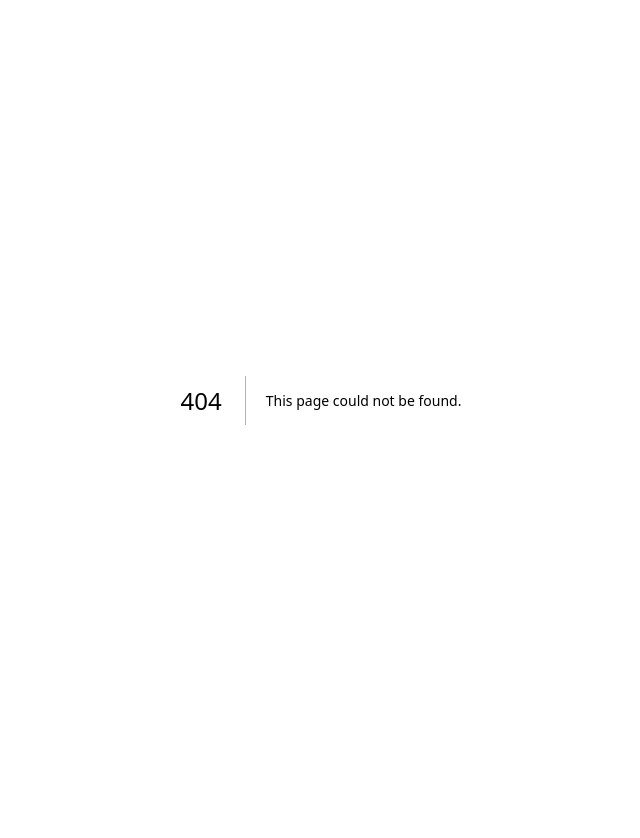
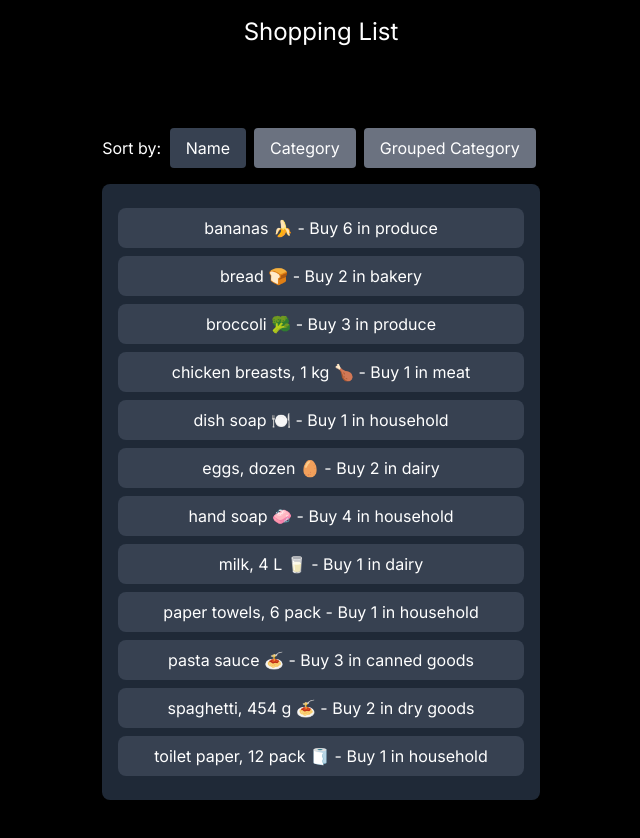
Before and after one commit to puneet5ingh/cprg306-assignments, a Next.js app: page /week-6 in a window 1280 px wide. Before the commit this address had no page. Shown: the top 838 px of the page, without its empty margins (319-959 px from the left). Before the commit the page ends 800 px from the top, so only its background shows below. Built offline with nearby package versions, Linux system fonts and the light colour scheme.

Commit message:
Add week-6 files

```diff
--- /dev/null
+++ b/app/week-6/item-list.js
@@ -0,0 +1,174 @@
+"use client"; // Add this line at the top
+
+import { useState } from 'react';
+import Item from './item';
+
+const itemsData = [
+  {
+    "id": "1h2GJKH12gkHG31h1H",
+    "name": "milk, 4 L 🥛",
+    "quantity": 1,
+    "category": "dairy"
+  },
+  {
+    "id": "2KJH3k2j3H1k2J3K1H",
+    "name": "bread 🍞",
+    "quantity": 2,
+    "category": "bakery"
+  },
+  {
+    "id": "3h2KJH3k2j3H1k2J3",
+    "name": "eggs, dozen 🥚",
+    "quantity": 2,
+    "category": "dairy"
+  },
+  {
+    "id": "4k2J3K1H2GJKH12gk",
+    "name": "bananas 🍌",
+    "quantity": 6,
+    "category": "produce"
+  },
+  {
+    "id": "5H1h1H2KJH3k2j3H",
+    "name": "broccoli 🥦",
+    "quantity": 3,
+    "category": "produce"
+  },
+  {
+    "id": "6H1k2J3K1H2GJKH1",
+    "name": "chicken breasts, 1 kg 🍗",
+    "quantity": 1,
+    "category": "meat"
+  },
+  {
+    "id": "7gkHG31h1H2KJH3k",
+    "name": "pasta sauce 🍝",
+    "quantity": 3,
+    "category": "canned goods"
+  },
+  {
+    "id": "8j3H1k2J3K1H2GJK",
+    "name": "spaghetti, 454 g 🍝",
+    "quantity": 2,
+    "category": "dry goods"
+  },
+  {
+    "id": "9H12gkHG31h1H2KJ",
+    "name": "toilet paper, 12 pack 🧻",
+    "quantity": 1,
+    "category": "household"
+  },
+  {
+    "id": "10H3k2j3H1k2J3K1",
+    "name": "paper towels, 6 pack",
+    "quantity": 1,
+    "category": "household"
+  },
+  {
+    "id": "11k2J3K1H2GJKH12",
+    "name": "dish soap 🍽️",
+    "quantity": 1,
+    "category": "household"
+  },
+  {
+    "id": "12GJKH12gkHG31h1",
+    "name": "hand soap 🧼",
+    "quantity": 4,
+    "category": "household"
+  }
+];
+
+const ItemList = () => {
+  const [sortBy, setSortBy] = useState('name');
+  const [items, setItems] = useState(itemsData);
+
+  const sortedItems = () => {
+    if (sortBy === 'group') {
+      const groupedItems = items.reduce((acc, item) => {
+        if (!acc[item.category]) {
+          acc[item.category] = [];
+        }
+        acc[item.category].push(item);
+        return acc;
+      }, {});
+
+      Object.keys(groupedItems).forEach(category => {
+        groupedItems[category].sort((a, b) => a.name.localeCompare(b.name));
+      });
+
+      return groupedItems;
+    } else {
+      return [...items].sort((a, b) => {
+        if (sortBy === 'name') {
+          return a.name.localeCompare(b.name);
+        }
+        if (sortBy === 'category') {
+          return a.category.localeCompare(b.category);
+        }
+        return 0;
+      });
+    }
+  };
+
+  return (
+    <div className="bg-black min-h-screen flex flex-col items-center justify-center p-4">
+      <div className="mb-4 text-white">
+        <span>Sort by: </span>
+        <button
+          onClick={() => setSortBy('name')}
+          className={`px-4 py-2 mx-1 text-white rounded ${
+            sortBy === 'name' ? 'bg-gray-700' : 'bg-gray-500'
+          }`}
+        >
+          Name
+        </button>
+        <button
+          onClick={() => setSortBy('category')}
+          className={`px-4 py-2 mx-1 text-white rounded ${
+            sortBy === 'category' ? 'bg-gray-700' : 'bg-gray-500'
+          }`}
+        >
+          Category
+        </button>
+        <button
+          onClick={() => setSortBy('group')}
+          className={`px-4 py-2 mx-1 text-white rounded ${
+            sortBy === 'group' ? 'bg-gray-700' : 'bg-gray-500'
+          }`}
+        >
+          Grouped Category
+        </button>
+      </div>
+      <div className="bg-gray-800 rounded-lg p-4 w-full max-w-2xl">
+        <ul className="text-center">
+          {sortBy === 'group'
+            ? Object.keys(sortedItems()).map(category => (
+                <li key={category} className="mb-4">
+                  <h2 className="capitalize text-white">{category}</h2>
+                  <ul className="ml-4">
+                    {sortedItems()[category].map(item => (
+                      <Item
+                        key={item.id}
+                        name={item.name}
+                        quantity={item.quantity}
+                        category={item.category}
+                      />
+                    ))}
+                  </ul>
+                </li>
+              ))
+            : sortedItems().map(item => (
+                <Item
+                  key={item.id}
+                  name={item.name}
+                  quantity={item.quantity}
+                  category={item.category}
+                />
+              ))}
+        </ul>
+      </div>
+    </div>
+  );
+};
+
+export default ItemList;
--- /dev/null
+++ b/app/week-6/item.js
@@ -0,0 +1,9 @@
+const Item = ({ name, quantity, category }) => {
+  return (
+    <li className="text-white bg-gray-700 rounded-lg p-2 my-2">
+      {name} - Buy {quantity} in {category}
+    </li>
+  );
+};
+
+export default Item;
--- /dev/null
+++ b/app/week-6/item.json
@@ -0,0 +1,74 @@
+[
+    {
+      "id": "1h2GJKH12gkHG31h1H",
+      "name": "milk, 4 L 🥛",
+      "quantity": 1,
+      "category": "dairy"
+    },
+    {
+      "id": "2KJH3k2j3H1k2J3K1H",
+      "name": "bread 🍞",
+      "quantity": 2,
+      "category": "bakery"
+    },
+    {
+      "id": "3h2KJH3k2j3H1k2J3",
+      "name": "eggs, dozen 🥚",
+      "quantity": 2,
+      "category": "dairy"
+    },
+    {
+      "id": "4k2J3K1H2GJKH12gk",
+      "name": "bananas 🍌",
+      "quantity": 6,
+      "category": "produce"
+    },
+    {
+      "id": "5H1h1H2KJH3k2j3H",
+      "name": "broccoli 🥦",
+      "quantity": 3,
+      "category": "produce"
+    },
+    {
+      "id": "6H1k2J3K1H2GJKH1",
+      "name": "chicken breasts, 1 kg 🍗",
+      "quantity": 1,
+      "category": "meat"
+    },
+    {
+      "id": "7gkHG31h1H2KJH3k",
+      "name": "pasta sauce 🍝",
+      "quantity": 3,
+      "category": "canned goods"
+    },
+    {
+      "id": "8j3H1k2J3K1H2GJK",
+      "name": "spaghetti, 454 g 🍝",
+      "quantity": 2,
+      "category": "dry goods"
+    },
+    {
+      "id": "9H12gkHG31h1H2KJ",
+      "name": "toilet paper, 12 pack 🧻",
+      "quantity": 1,
+      "category": "household"
+    },
+    {
+      "id": "10H3k2j3H1k2J3K1",
+      "name": "paper towels, 6 pack",
+      "quantity": 1,
+      "category": "household"
+    },
+    {
+      "id": "11k2J3K1H2GJKH12",
+      "name": "dish soap 🍽️",
+      "quantity": 1,
+      "category": "household"
+    },
+    {
+      "id": "12GJKH12gkHG31h1",
+      "name": "hand soap 🧼",
+      "quantity": 4,
+      "category": "household"
+    }
+  ]
--- /dev/null
+++ b/app/week-6/page.js
@@ -0,0 +1,16 @@
+"use client"; // Add this line at the top
+
+import ItemList from './item-list';
+
+const Page = () => {
+  return (
+    <main className="bg-black min-h-screen flex items-center justify-center p-4">
+      <div className="text-center">
+        <h1 className="text-white text-2xl mb-4">Shopping List</h1>
+        <ItemList />
+      </div>
+    </main>
+  );
+};
+
+export default Page;
```
